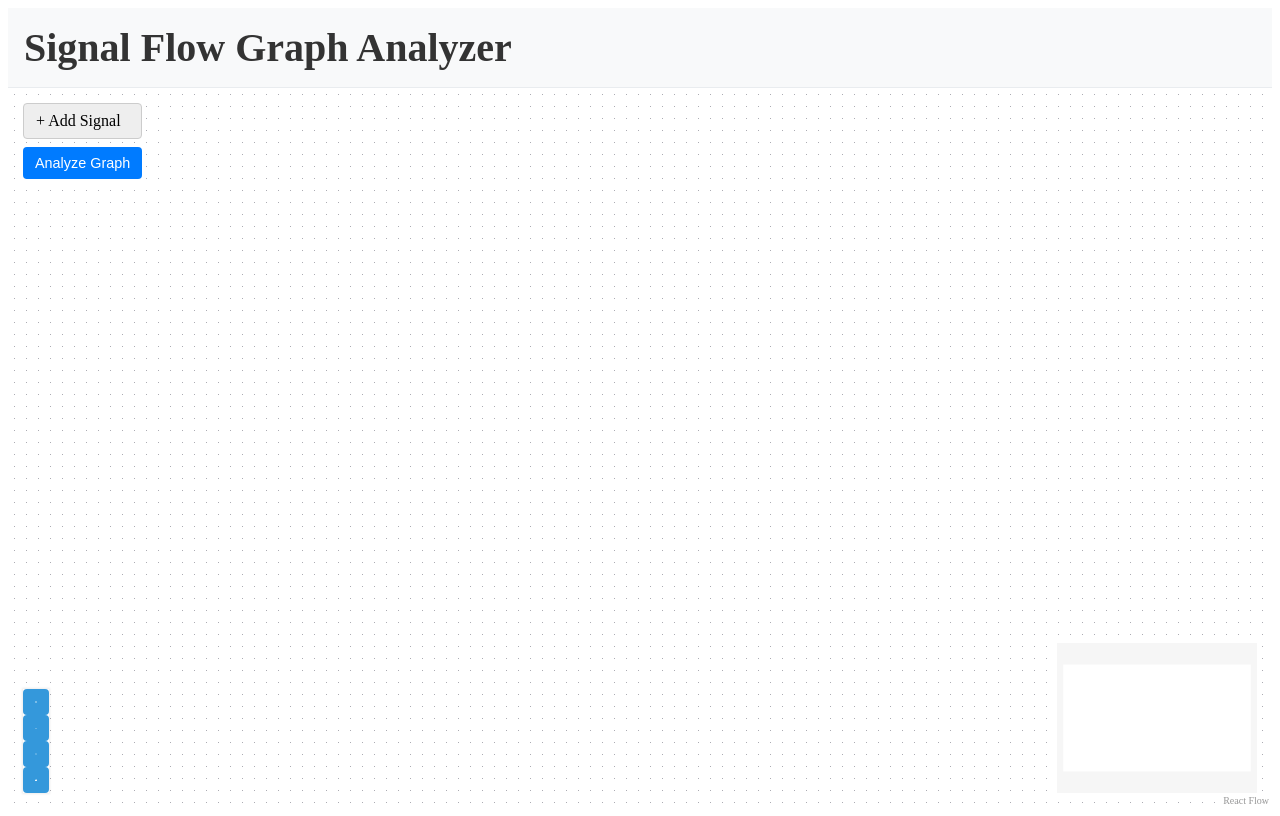
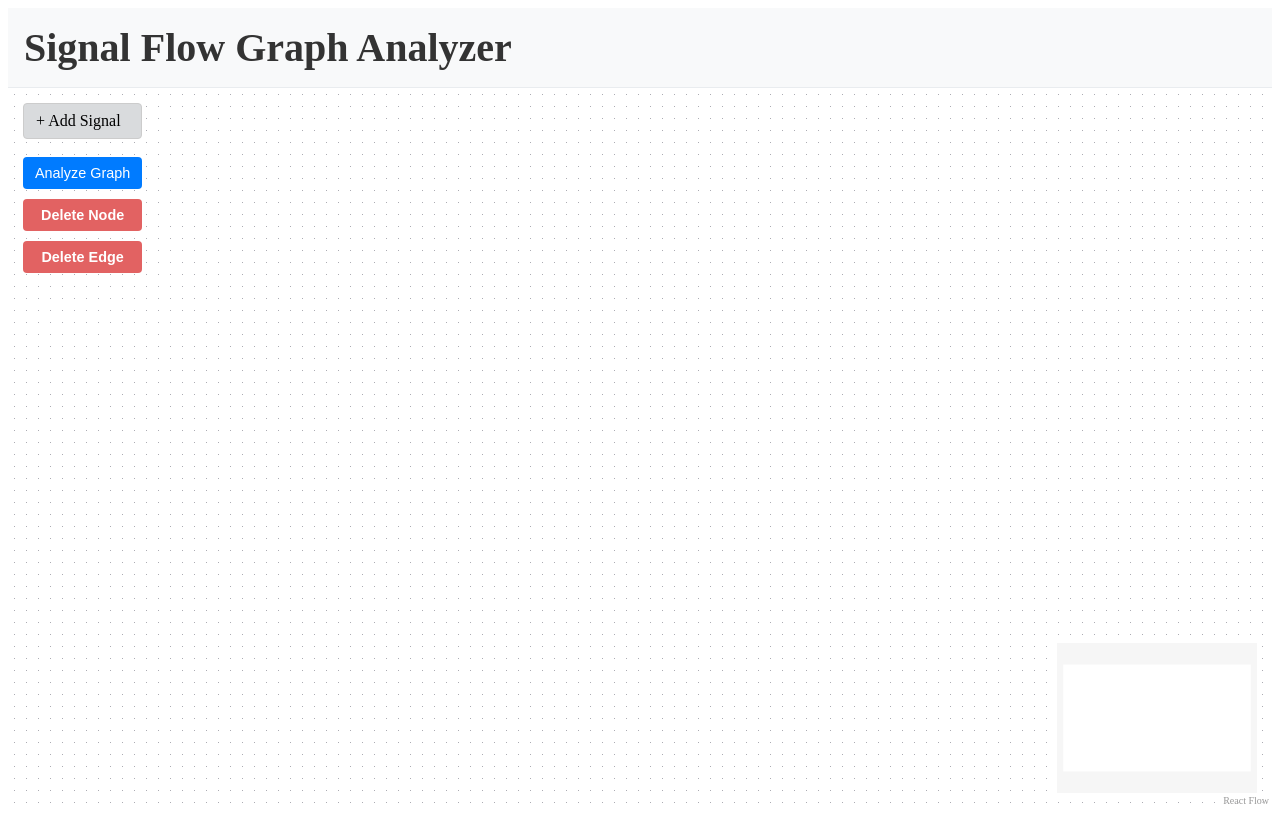
Before and after one commit to kerosamy/Signal-Flow-Graphs-Routh-Stability-Criterion, a React (Vite) app in the folder signal-flow-graph/: page / in a window 1280 px wide. Built offline with nearby package versions, Linux system fonts and the light colour scheme.

Commit message:
delete node/edge and restrictions

```diff
--- a/signal-flow-graph/src/Components/GainEdge.jsx
+++ b/signal-flow-graph/src/Components/GainEdge.jsx
@@ -1,5 +1,4 @@
-const GainEdge = ({ id, sourceX, sourceY, targetX, targetY, sourcePosition, targetPosition, label, data }) => {
-    const isNegative = data?.isNegative || false;
+const GainEdge = ({ id, sourceX, sourceY, targetX, targetY, sourcePosition, targetPosition, label }) => {
 
     let edgePath;
     const midX = (sourceX + targetX) / 2;
@@ -23,6 +22,10 @@ const GainEdge = ({ id, sourceX, sourceY, targetX, targetY, sourcePosition, targ
     else if (sourcePosition === "bottom" && targetPosition === "bottom") {
     controlY = Math.max(sourceY, targetY) + arcFactor; // curve downwards
     edgePath =` M ${sourceX} ${sourceY} Q ${controlX} ${controlY} ${targetX} ${targetY}`;
+    }else if (sourcePosition === "top" && targetPosition === "left") {
+        const controlX = sourceX - arcFactor * 4; // Control point to the left of the source
+        const controlY = sourceY - arcFactor;     // Control point above the source
+        edgePath = `M ${sourceX} ${sourceY} C ${controlX} ${controlY} ${controlX} ${targetY} ${targetX} ${targetY}`;
     }
 
 
--- a/signal-flow-graph/src/Pages/SignalFlowGraph/SignalFlowGraph.css
+++ b/signal-flow-graph/src/Pages/SignalFlowGraph/SignalFlowGraph.css
@@ -73,11 +73,14 @@
 
 .signalflowgraph .draggable-signal-button {
   padding: 8px 12px;
-  background: #eee;
+  background:rgb(217, 219, 221);
   border: 1px solid #ccc;
   border-radius: 4px;
   cursor: grab;
   margin-bottom: 8px;
+}
+.signalflowgraph .draggable-signal-button:hover {
+  box-shadow: 0 0 10px rgba(0, 0, 0, 0.9);
 }
 
 .signalflowgraph .analyze-btn {
@@ -102,7 +105,7 @@
 }
 
 .signalflowgraph button:hover {
-  background-color: #2980b9;
+  box-shadow: 0 0 10px rgba(0, 0, 0, 0.9);
 }
 
 .signalflowgraph .gain-menu {
@@ -286,3 +289,58 @@ button {
   border: none;
   border-radius: 4px;
 }
+
+button.delete-node-btn, button.delete-edge-btn {
+  padding: 8px 16px;
+  border: none;
+  border-radius: 4px;
+  cursor: pointer;
+  font-weight: bold;
+  background-color:rgb(226, 98, 98);
+  color: white;
+}
+
+
+.modal-overlay {
+  position: fixed;
+  top: 0;
+  left: 0;
+  right: 0;
+  bottom: 0;
+  background-color: rgba(0, 0, 0, 0.5);
+  display: flex;
+  align-items: center;
+  justify-content: center;
+  z-index: 1000;
+}
+
+.modal-content {
+  background-color: white;
+  padding: 20px;
+  border-radius: 5px;
+  max-width: 400px;
+  width: 100%;
+}
+
+.modal-buttons {
+  display: flex;
+  justify-content: flex-end;
+  gap: 10px;
+  margin-top: 20px;
+}
+
+.modal-buttons button {
+  padding: 8px 16px;
+  border: none;
+  border-radius: 4px;
+  cursor: pointer;
+}
+
+.modal-buttons button:first-child {
+  background-color: #f44336;
+  color: white;
+}
+
+.modal-buttons button:last-child {
+  background-color:#007bff;
+}
--- a/signal-flow-graph/src/Pages/SignalFlowGraph/SignalFlowGraph.jsx
+++ b/signal-flow-graph/src/Pages/SignalFlowGraph/SignalFlowGraph.jsx
@@ -1,7 +1,7 @@
 import React, { useRef, useState, useEffect } from 'react';
 import ResultModal from './ResultModal';
-import GainMenu from './GainMenu'; // Import GainMenu component
-import AnalyzeModal from './AnalyzeModal'; // Import AnalyzeModal component
+import GainMenu from './GainMenu';
+import AnalyzeModal from './AnalyzeModal';
 import {
   ReactFlow,
   MiniMap,
@@ -46,6 +46,12 @@ function SignalFlowGraph() {
   const [sourceNode, setSourceNode] = useState('');
   const [destNode, setDestNode] = useState('');
 
+
+  const [selectedNode, setSelectedNode] = useState(null);
+  const [selectedEdge, setSelectedEdge] = useState(null);
+  const [showDeleteNodeModal, setShowDeleteNodeModal] = useState(false);
+  const [showDeleteEdgeModal, setShowDeleteEdgeModal] = useState(false);
+
   const onInit = (instance) => setReactFlowInstance(instance);
 
   const onDrop = (event) => {
@@ -75,13 +81,31 @@ function SignalFlowGraph() {
   };
 
   const onConnect = (params) => {
-    const { sourceHandle, targetHandle } = params;
+    const { source, target, sourceHandle, targetHandle } = params;
+
+    if (targetHandle?.includes("left") && sourceHandle?.includes("right")) {
+      const targetNumberMatch = target?.match(/^S(\d+)$/);
+      const sourceNumberMatch = source?.match(/^S(\d+)$/);
+
+      if (targetNumberMatch && sourceNumberMatch) {
+        const targetNumber = parseInt(targetNumberMatch[1], 10);
+        const sourceNumber = parseInt(sourceNumberMatch[1], 10);
+
+        if (targetNumber <= sourceNumber) {
+          console.log(`Invalid connection: When connecting from the right handle of S${sourceNumber} to the left handle of S${targetNumber}, target number must be less than source number.`);
+          return;
+        }
+      }
+    }
 
     if (
       (sourceHandle?.includes("top") && targetHandle?.includes("bottom")) ||
       (sourceHandle?.includes("bottom") && targetHandle?.includes("top")) ||
       (sourceHandle?.includes("right") && targetHandle?.includes("bottom")) ||
-      (sourceHandle?.includes("right") && targetHandle?.includes("top"))
+      (sourceHandle?.includes("right") && targetHandle?.includes("top")) ||
+      (sourceHandle?.includes("bottom") && targetHandle?.includes("left")) ||
+      (sourceHandle?.includes("left") && targetHandle?.includes("top")) ||
+      (sourceHandle?.includes("left") && targetHandle?.includes("bottom"))
     ) {
       console.log("Invalid connection: Top source cannot connect to Bottom source.");
       return;
@@ -89,6 +113,73 @@ function SignalFlowGraph() {
 
     setPendingConnection(params);
     setShowGainMenu(true);
+  };
+
+
+  const onNodeClick = (_, node) => {
+    setSelectedNode(node);
+  };
+
+  const onEdgeClick = (_, edge) => {
+    setSelectedEdge(edge);
+  };
+
+  const deleteNode = () => {
+    if (selectedNode) {
+      const nodeId = selectedNode.id;
+
+      setEdges(edges => edges.filter(edge =>
+        edge.source !== nodeId && edge.target !== nodeId
+      ));
+
+      setNodes(nodes => {
+        const remainingNodes = nodes.filter(node => node.id !== nodeId);
+
+        remainingNodes.sort((a, b) => {
+          const aNum = parseInt(a.id.replace('S', ''), 10);
+          const bNum = parseInt(b.id.replace('S', ''), 10);
+          return aNum - bNum;
+        });
+
+        return remainingNodes.map((node, index) => {
+          const newId = `S${index + 1}`;
+
+
+          setEdges(edges => edges.map(edge => {
+            if (edge.source === node.id) {
+              return { ...edge, source: newId };
+            }
+            if (edge.target === node.id) {
+              return { ...edge, target: newId };
+            }
+            return edge;
+          }));
+
+          return {
+            ...node,
+            id: newId,
+            data: { ...node.data, label: newId }
+          };
+        });
+      });
+
+      setNextId(nodes.length);
+
+      setSelectedNode(null);
+      setShowDeleteNodeModal(false);
+    }
+  };
+
+
+  const deleteEdge = () => {
+    if (selectedEdge) {
+      const edgeId = selectedEdge.id;
+      setEdges(edges => edges.filter(edge => edge.id !== edgeId));
+
+
+      setSelectedEdge(null);
+      setShowDeleteEdgeModal(false);
+    }
   };
 
   const applyGain = () => {
@@ -151,15 +242,17 @@ function SignalFlowGraph() {
     } else {
       console.error('Error:', response.status);
     }
-
   };
 
   const cancelAnalysis = () => {
     setShowAnalyzeModal(false); // Close the modal without submitting
   };
+
   const closeResultModal = () => {
     setShowResultModal(false); // Close the result modal
   };
+
+  useEffect(() => {console.log(edges);console.log(nodes)}, [nodes, edges]);
 
   return (
     <div className="signalflowgraph">
@@ -178,6 +271,8 @@ function SignalFlowGraph() {
               onInit={onInit}
               onDrop={onDrop}
               onDragOver={onDragOver}
+              onNodeClick={onNodeClick}
+              onEdgeClick={onEdgeClick}
               nodeTypes={nodeTypes}
               edgeTypes={edgeTypes}
               fitView
@@ -185,17 +280,50 @@ function SignalFlowGraph() {
               snapGrid={[15, 15]}
             >
               <div style={{ fontSize: '500px' }}>
-                <Controls />
+
               </div>
               <MiniMap />
               <Background variant="dots" gap={12} size={1} />
-              <Panel position="top-left">
+              <Panel position="top-left"
+                style={{
+                  display: 'flex',
+                  flexDirection: 'column',
+                  gap: '10px'
+                }}
+              >
                 <div className="draggable-signal-button" draggable onDragStart={onDragStart}>
                   + Add Signal
                 </div>
                 <button className="analyze-btn" onClick={handleAnalyze}>
                   Analyze Graph
                 </button>
+
+                <button
+                  className="delete-node-btn"
+                  onClick={() => {
+                    if (selectedNode) {
+                      setShowDeleteNodeModal(true);
+                    } else {
+                      alert('Please select a node to delete');
+                    }
+                  }}
+                >
+                  Delete Node
+                </button>
+
+                <button
+                  className="delete-edge-btn"
+                  onClick={() => {
+                    if (selectedEdge) {
+                      setShowDeleteEdgeModal(true);
+                    } else {
+                      alert('Please select an edge to delete');
+                    }
+                  }}
+                >
+                  Delete Edge
+                </button>
+
               </Panel>
             </ReactFlow>
 
@@ -209,6 +337,37 @@ function SignalFlowGraph() {
                 cancelConnection={cancelConnection}
               />
             )}
+
+
+            {showDeleteNodeModal && (
+              <div className="modal-overlay">
+                <div className="modal-content">
+                  <h3>Delete Node</h3>
+                  <p>Are you sure you want to delete node {selectedNode?.id}?</p>
+                  <p>This will also delete all connected edges.</p>
+                  <div className="modal-buttons">
+                    <button onClick={deleteNode}>Delete</button>
+                    <button onClick={() => setShowDeleteNodeModal(false)}>Cancel</button>
+                  </div>
+                </div>
+              </div>
+            )}
+
+
+            {showDeleteEdgeModal && (
+              <div className="modal-overlay">
+                <div className="modal-content">
+                  <h3>Delete Edge</h3>
+                  <p>Are you sure you want to delete this edge?</p>
+                  <p>From: {selectedEdge?.source} to {selectedEdge?.target}</p>
+                  <div className="modal-buttons">
+                    <button onClick={deleteEdge}>Delete</button>
+                    <button onClick={() => setShowDeleteEdgeModal(false)}>Cancel</button>
+                  </div>
+                </div>
+              </div>
+            )}
+
             {/* Modal for Analyze */}
             <AnalyzeModal
               showAnalyzeModal={showAnalyzeModal}
@@ -225,7 +384,6 @@ function SignalFlowGraph() {
               analysisResult={analysisResult}
               closeResultModal={closeResultModal}
             />
-
           </div>
         </div>
       </main>
```
